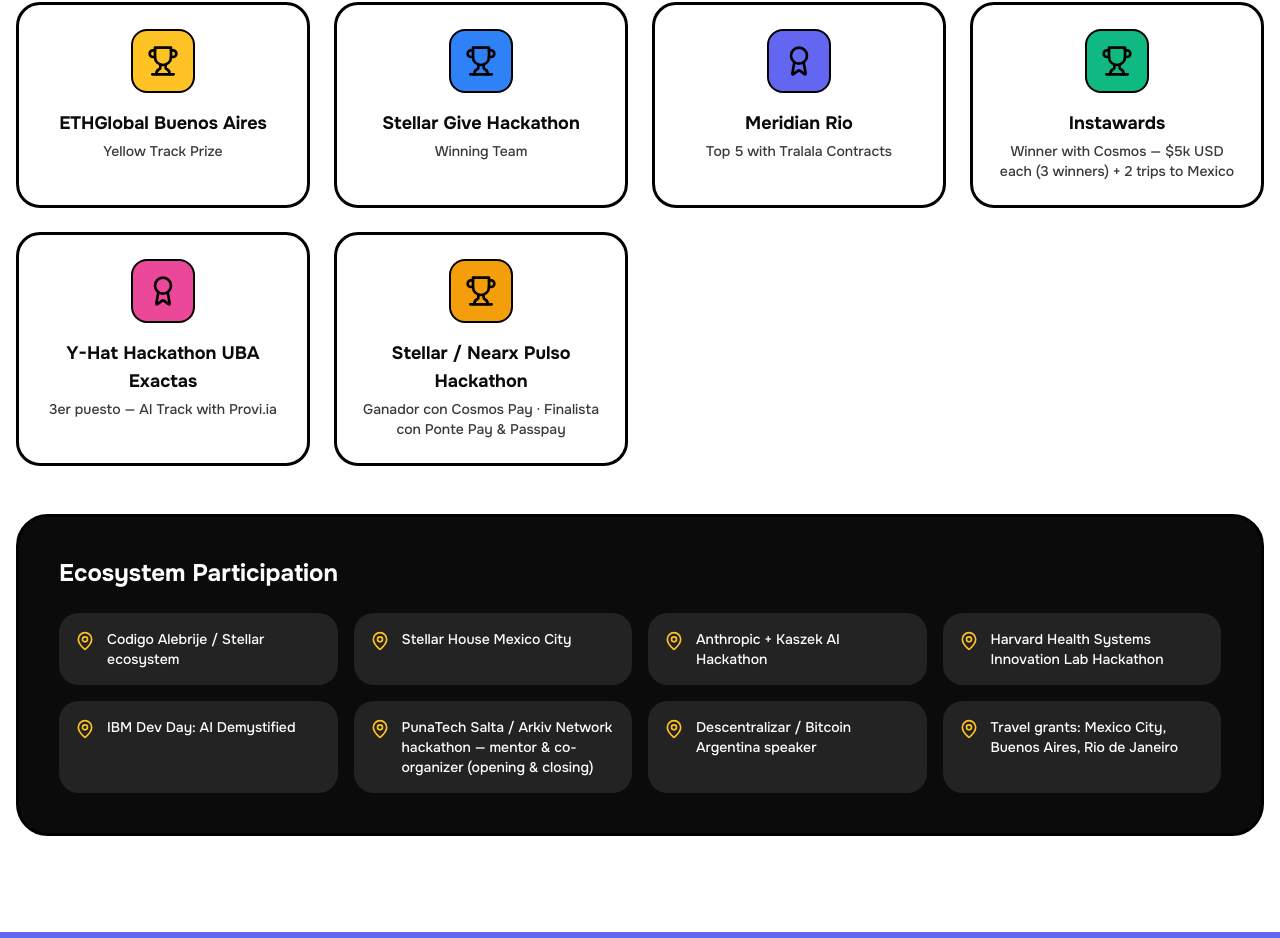
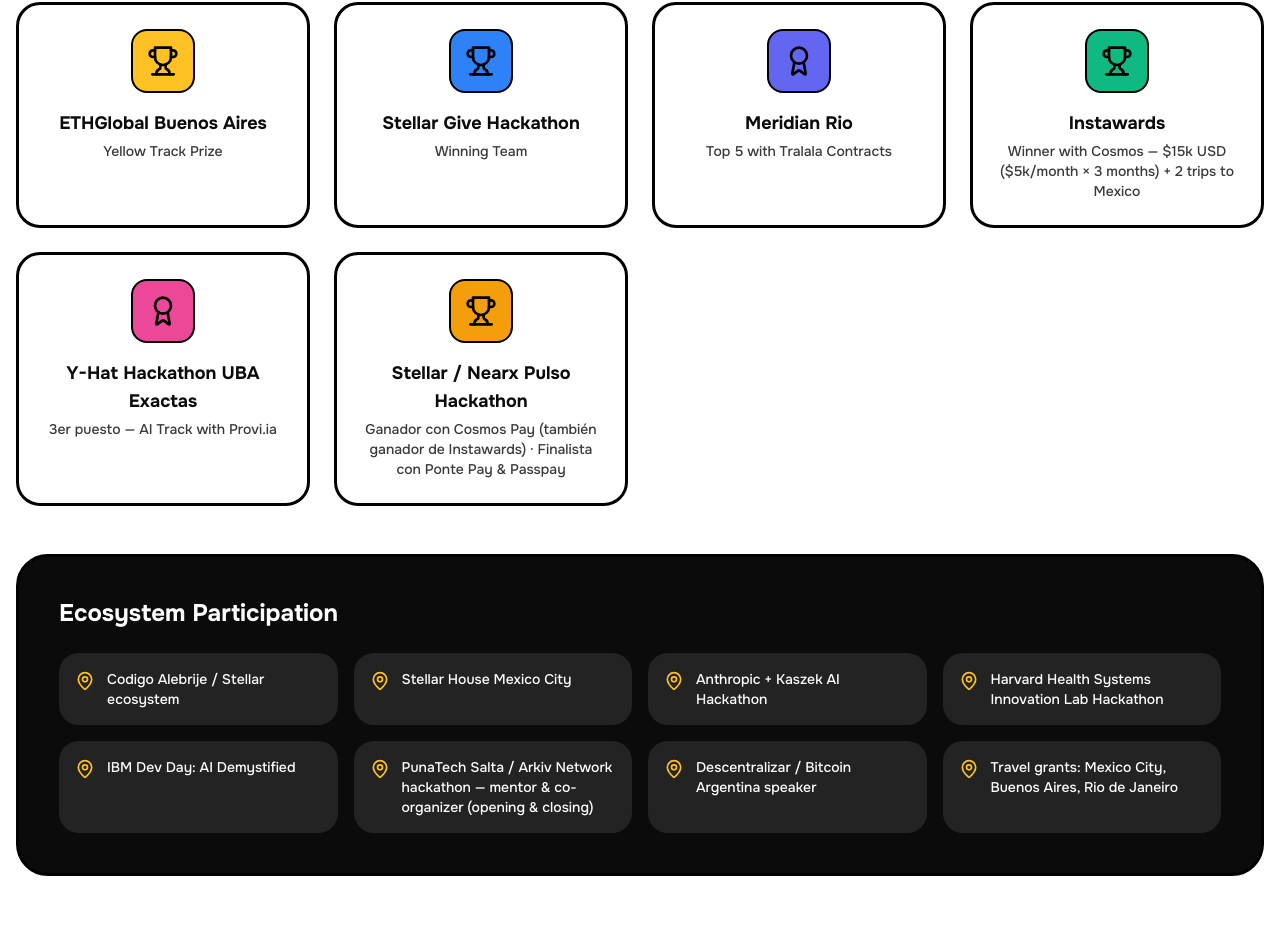
Before and after one commit to leocagli/portfolio-leocagli, a Next.js app: page / in a window 1280 px wide. Shown: the part 8443-9381 px from the top of the page. Built offline with nearby package versions, Linux system fonts and the light colour scheme.

Commit message:
fix: correct Instawards prize amount ($15k, $5k/mo x3) and link Cosmos Pay to Instawards win

```diff
--- a/components/awards-section.tsx
+++ b/components/awards-section.tsx
@@ -25,7 +25,7 @@ export function AwardsSection() {
     },
     {
       title: "Instawards",
-      description: "Winner with Cosmos — $5k USD each (3 winners) + 2 trips to Mexico",
+      description: "Winner with Cosmos — $15k USD ($5k/month × 3 months) + 2 trips to Mexico",
       icon: Trophy,
       color: "bg-[#10B981]",
       href: "#cosmos-pay",
@@ -38,7 +38,7 @@ export function AwardsSection() {
     },
     {
       title: "Stellar / Nearx Pulso Hackathon",
-      description: "Ganador con Cosmos Pay · Finalista con Ponte Pay & Passpay",
+      description: "Ganador con Cosmos Pay (también ganador de Instawards) · Finalista con Ponte Pay & Passpay",
       icon: Trophy,
       color: "bg-[#F59E0B]",
     },
```
